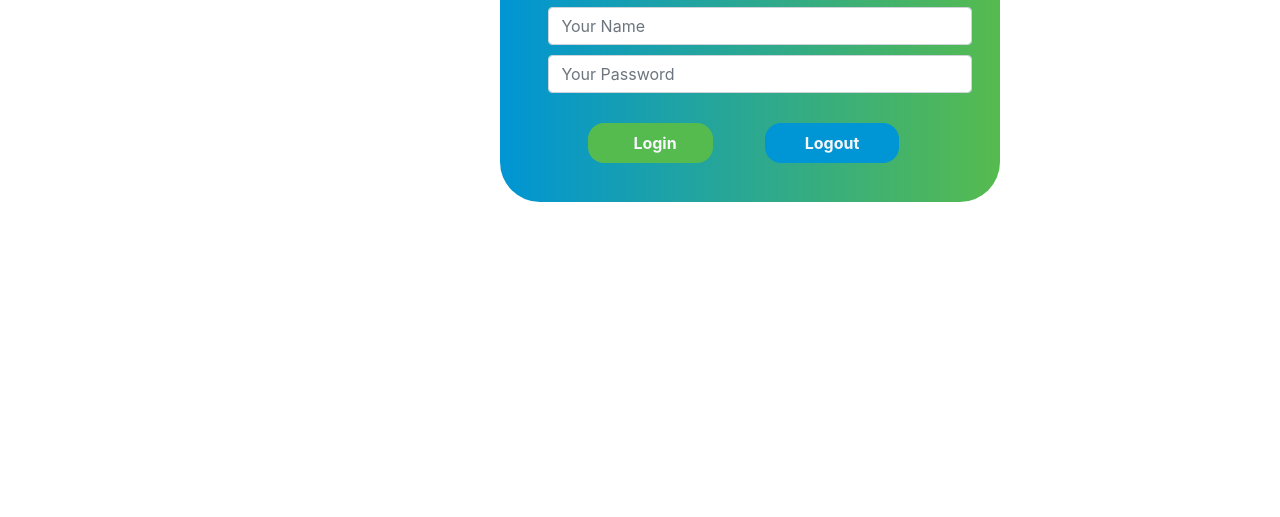
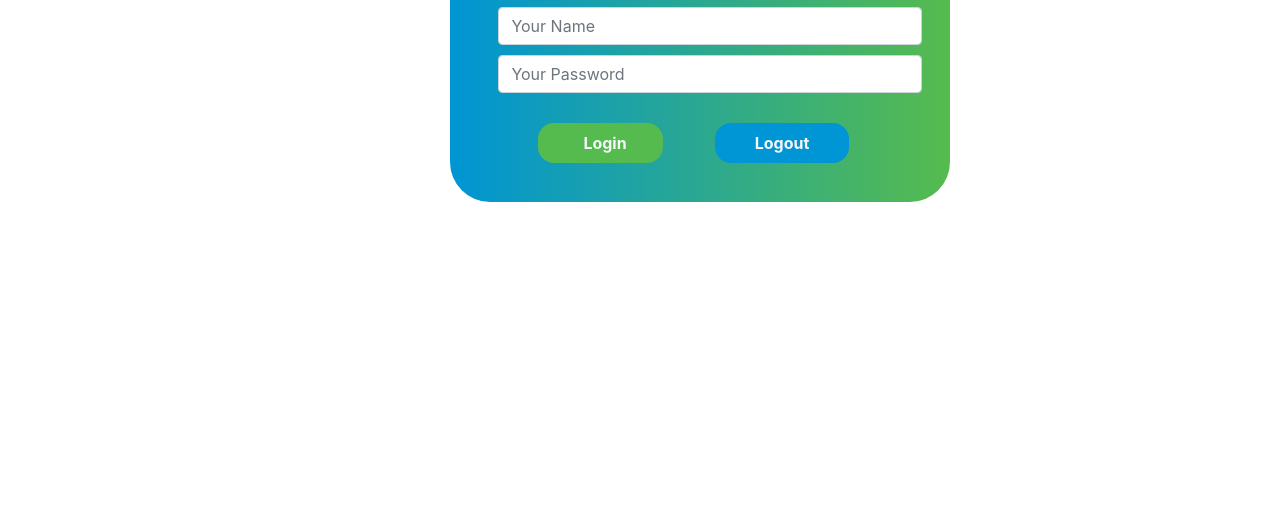
Before and after one commit to Ancorainfotech/ancora, a plain HTML site: page index.html in a window 1280 px wide. Shown: the part 283-800 px from the top of the page. Drawn offline with nearby package versions, Linux system fonts and the light colour scheme.

Commit message:
update on marginleft

```diff
--- a/style.css
+++ b/style.css
@@ -24,7 +24,7 @@
     padding: 3%;
     border-radius: 2.5rem;
     width: 500px;
-    margin-left: 500px;
+    margin-left: 450px;
 }
 
 .ima{
```
